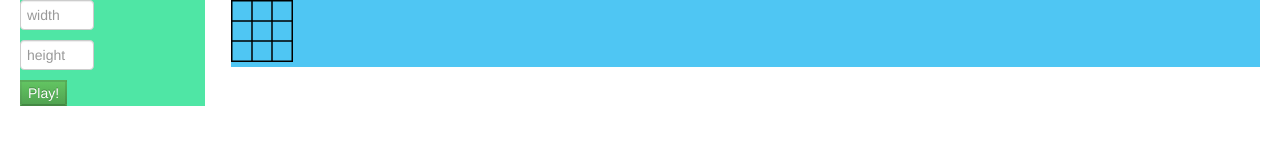
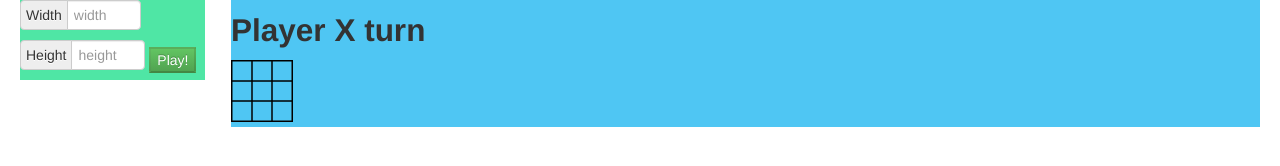
Before and after one commit to Sequenta/TicTacToe, a plain HTML site: page index.html in a window 1280 px wide. Drawn offline with Linux system fonts and the light colour scheme.

Commit message:
Added next move notification

```diff
--- a/index.html
+++ b/index.html
@@ -12,14 +12,21 @@
     <link href="styles/styles.css" rel="stylesheet"/>
 </head>
 <body>
-    <div class="container-fluid">
+<div class="container-fluid">
   <div class="row-fluid">
     <div class="span2 gamePrefsBack">
-      <input class="input-mini" type="text" placeholder="width" data-bind="value: width"/><br/>
-      <input class="input-mini" type="text" placeholder="height" data-bind="value: heigth"/><br/>
+      <div class="input-prepend">
+        <span class="add-on">Width</span>
+        <input class="input-mini" id="widthInput" type="text" placeholder="width" data-bind="value: width"/><br/>
+      </div>
+       <div class="input-prepend">
+        <span class="add-on">Height</span>
+        <input class="input-mini" id="heightInput" type="text" placeholder="height" data-bind="value: heigth"/><br/>
+      </div>
       <button class="btn-success" data-bind="click: onPlay">Play!</button>
     </div>
     <div class="span10 gameTableBack">
+    <h2><span data-bind="text: player"></span></h2>
       <canvas id="gameGrid" width="200" height="100" class="grid" data-bind="click: onPlayerClick">
         Your browser does not support the HTML5 canvas tag.
       </canvas>
@@ -32,6 +39,7 @@
             var self = this;
 
             self.turn = ko.observable(1);
+            self.player = ko.observable("Player X turn")
             self.width = ko.observable();
             self.heigth = ko.observable();
 
@@ -39,6 +47,15 @@
                 self.turn(self.turn() + 1);
                 placeFigure(event, self.turn());
             }
+
+            self.player = ko.computed(function () {
+                if (checkTurn(self.turn()) == 1) {
+                    return "Player O turn";
+                }
+                else {
+                    return "Player X turn";
+                }
+            }, this);
 
             self.onPlay = function () {
                 if (self.width() < 3 || self.heigth() < 3) {
```
